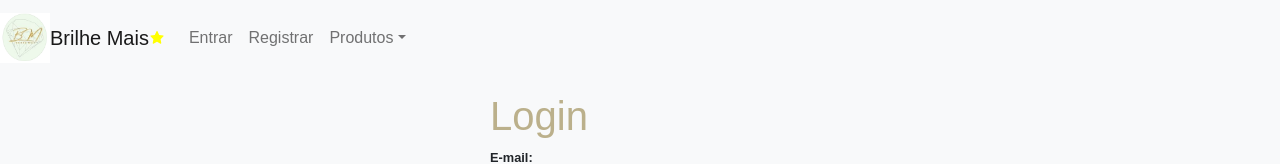
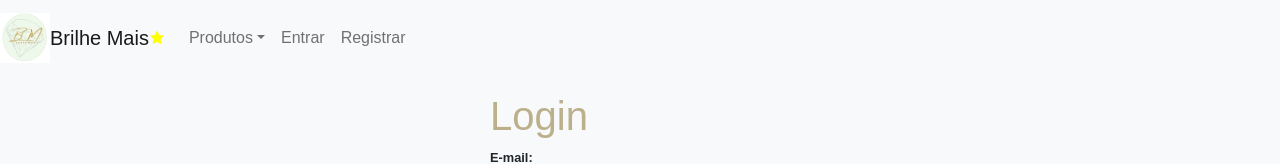
Before and after one commit to ms-gustavo/brilhemais, a React (Create React App) app in the folder frontend/: page /login in a window 1280 px wide. Shown: the top 164 px of the page. Built offline with nearby package versions, Linux system fonts and the light colour scheme.

Commit message:
puxar dados do user if admin

```diff
--- a/frontend/package.json
+++ b/frontend/package.json
@@ -9,6 +9,7 @@
     "axios": "^1.4.0",
     "bootstrap": "^5.2.3",
     "events": "^3.3.0",
+    "jwt-decode": "^3.1.2",
     "react": "^18.2.0",
     "react-bootstrap": "^2.7.4",
     "react-dom": "^18.2.0",
--- a/frontend/src/components/layouts/NavigationBar.js
+++ b/frontend/src/components/layouts/NavigationBar.js
@@ -1,32 +1,24 @@
 import api from "../../utils/api";
-import { useContext, useState, React, useEffect } from "react";
+import { useContext, useState, useEffect } from "react";
 import { AiFillStar } from "react-icons/ai";
 import { Navbar, Nav, NavDropdown } from "react-bootstrap";
 import Logo from "../../assets/img/Logo.png";
 import { Context } from "../../context/UserContext";
+import { Link } from "react-router-dom";
+import useDecodedToken from "../../utils/useDecodedToken";
 
 const NavigationBar = () => {
-  const { authenticated, logout } = useContext(Context);
-  const [token] = useState(localStorage.getItem("token") || "");
-  const [user, setUser] = useState({});
-  console.log("token", token);
+  const { authenticated, logout, isAdmin } = useContext(Context);
+  const [token, setToken] = useState(null);
+  const [decodedToken] = useDecodedToken();
+  useEffect(() => {
+    const token = localStorage.getItem("token");
+    setToken(token);
+  }, [token]);
 
-  // useEffect(() => {
-  //   api
-  //     .get("/user/checkuser", {
-  //       headers: {
-  //         Authorization: `Bearer ${JSON.parse(token)}`,
-  //       },
-  //     })
-  //     .then((response) => {
-  //       setUser(response.data);
-  //     })
-  //     .catch((error) => {
-  //       console.error("Erro ao obter dados do usuário:", error);
-  //     });
-  // }, [token]);
-
-  // console.log(user.isAdmin ?? null);
+  const handleLogout = () => {
+    logout();
+  };
 
   return (
     <Navbar bg="light" expand="sm">
@@ -46,26 +38,44 @@ const NavigationBar = () => {
       <Navbar.Toggle aria-controls="basic-navbar-nav" />
       <Navbar.Collapse id="basic-navbar-nav">
         <Nav className="ml-auto">
-          {!authenticated ? (
-            <>
-              <Nav.Link href="/login">Entrar</Nav.Link>
-              <Nav.Link href="/register">Registrar</Nav.Link>
-            </>
-          ) : (
-            <Nav.Link onClick={logout}>Sair</Nav.Link>
-          )}
-
           <NavDropdown
             title="Produtos"
             id="basic-nav-dropdown"
             className="dropdown-menu-right"
           >
-            <NavDropdown.Item href="/register">Colar</NavDropdown.Item>
-            <NavDropdown.Item href="/">Pulseiras</NavDropdown.Item>
-            <NavDropdown.Item href="/register">Brincos</NavDropdown.Item>
+            <NavDropdown.Item as={Link} to="/register">
+              Colar
+            </NavDropdown.Item>
+            <NavDropdown.Item as={Link} to="/">
+              Pulseiras
+            </NavDropdown.Item>
+            <NavDropdown.Item as={Link} to="/register">
+              Brincos
+            </NavDropdown.Item>
             <NavDropdown.Divider />
-            <NavDropdown.Item href="/">Ver todos os produtos</NavDropdown.Item>
+            <NavDropdown.Item as={Link} to="/">
+              Ver todos os produtos
+            </NavDropdown.Item>
           </NavDropdown>
+          {decodedToken?.isAdmin && (
+            <>
+              <Nav.Link as={Link} to="#">
+                Cadastrar Produto
+              </Nav.Link>
+            </>
+          )}
+          {!authenticated ? (
+            <>
+              <Nav.Link as={Link} to="/login">
+                Entrar
+              </Nav.Link>
+              <Nav.Link as={Link} to="/register">
+                Registrar
+              </Nav.Link>
+            </>
+          ) : (
+            <Nav.Link onClick={handleLogout}>Sair</Nav.Link>
+          )}
         </Nav>
       </Navbar.Collapse>
     </Navbar>
--- a/frontend/src/hooks/useAuth.js
+++ b/frontend/src/hooks/useAuth.js
@@ -1,11 +1,9 @@
-// api
+/// api
 import api from "../utils/api";
-
 // hooks
 import { useState, useEffect } from "react";
 import { useNavigate } from "react-router-dom";
 import useFlashMessage from "./useFlashMessage";
-
 export default function useAuth() {
   const [authenticated, setAuthenticated] = useState(false);
   const { setFlashMessage } = useFlashMessage();
@@ -42,7 +40,6 @@ export default function useAuth() {
 
   async function authUser(data) {
     setAuthenticated(true);
-
     localStorage.setItem("token", JSON.stringify(data.token));
     navigate("/");
   }
--- /dev/null
+++ b/frontend/src/utils/useDecodedToken.js
@@ -0,0 +1,10 @@
+import jwt_decode from "jwt-decode";
+
+export default function useDecodedToken() {
+  const token = localStorage.getItem("token");
+  let decodedToken = null;
+  if (token) {
+    decodedToken = jwt_decode(token);
+  }
+  return [decodedToken];
+}
```
Also changed, not shown: 1 other file (tests, documents, lock files or other folders).
